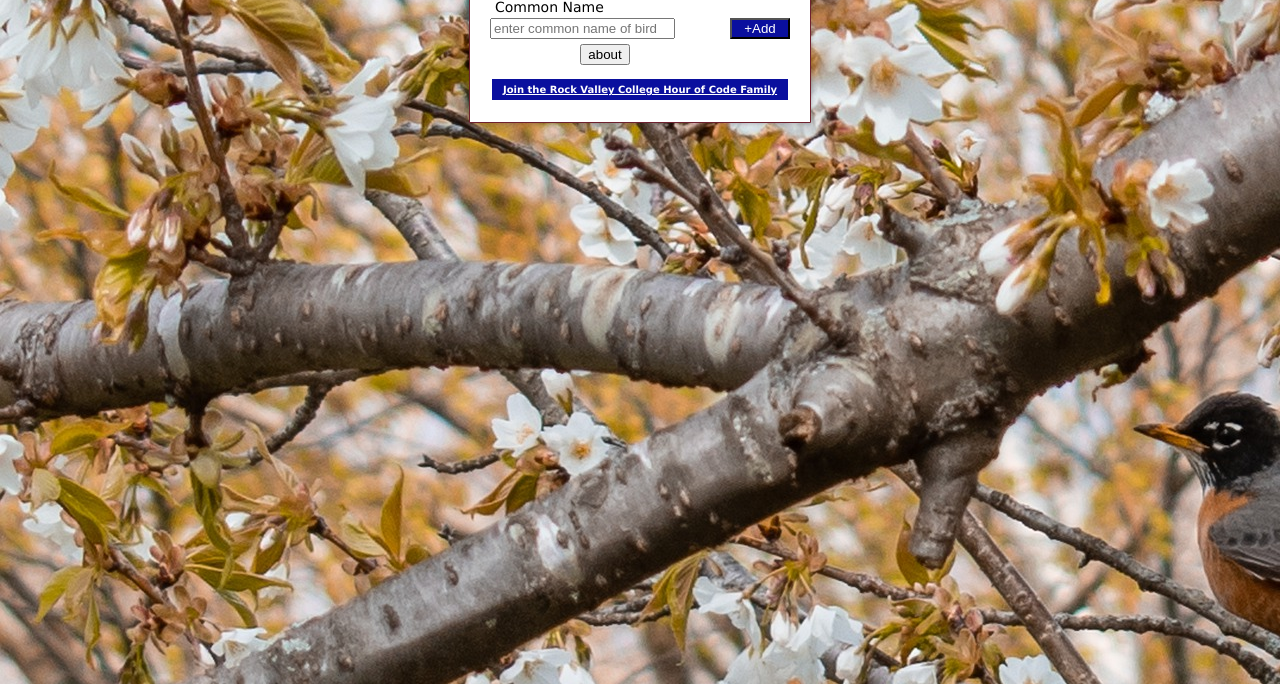
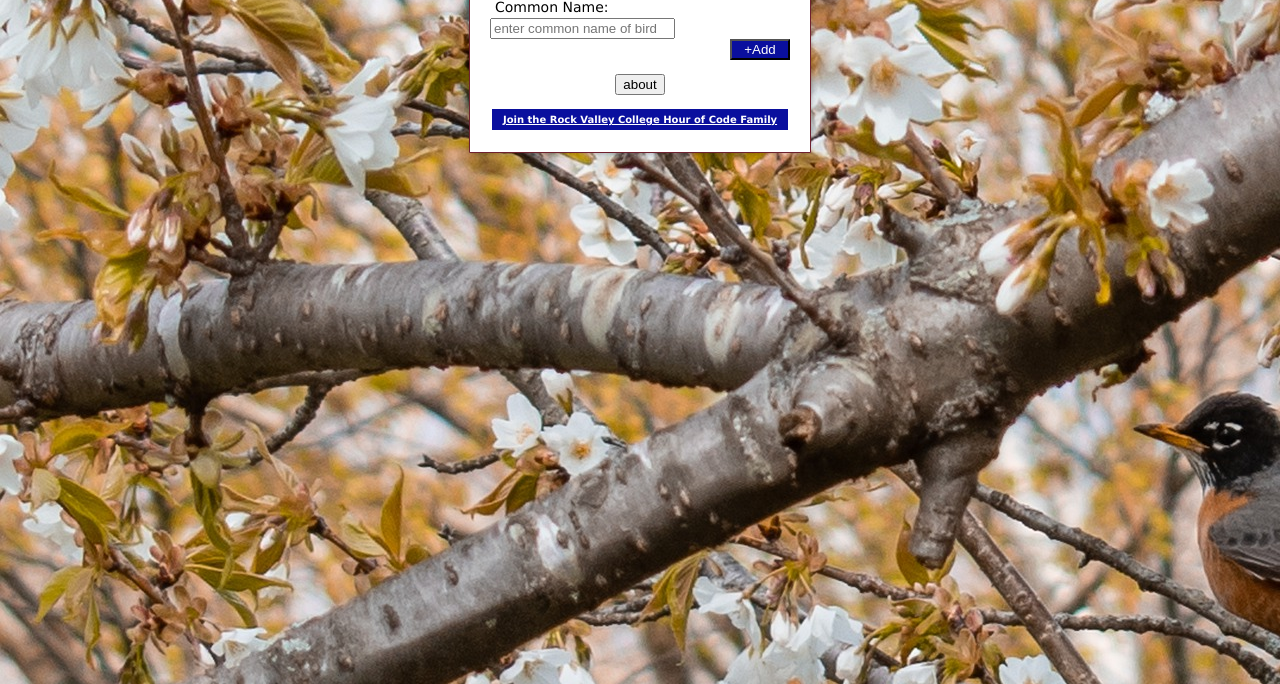
Before and after one commit to olsonlist/olsonlist.github.io, a plain HTML site: page index.html in a window 1280 px wide. Shown: the part 116-800 px from the top of the page. Drawn offline with nearby package versions, Linux system fonts and the light colour scheme.

Commit message:
Update index.html

```diff
--- a/index.html
+++ b/index.html
@@ -17,9 +17,9 @@
       <script src="script.js"></script>
      <div id="wrapper">
     <h1>Bird Watching List</h1>
-     <label>Common Name</label><input type="text" id="item" name="item" onkeydown = "if (event.keyCode == 13)
+     <label>Common Name:</label><br><input type="text" id="item" name="item" onkeydown = "if (event.keyCode == 13)
                         document.getElementById('btnSubmit').click()" placeholder="enter common name of bird"/>
-      <input class="button" id="btnSubmit" name="submit" type="button" value="+Add" onclick="addShoppinglist(item.value)" /><br>
+      <br><input class="button" id="btnSubmit" name="submit" type="button" value="+Add" onclick="addShoppinglist(item.value)" /><br>
   <p id="MyList"></p>
   <p id="labels"></p>
    <p id="MyCart"></p>
```
